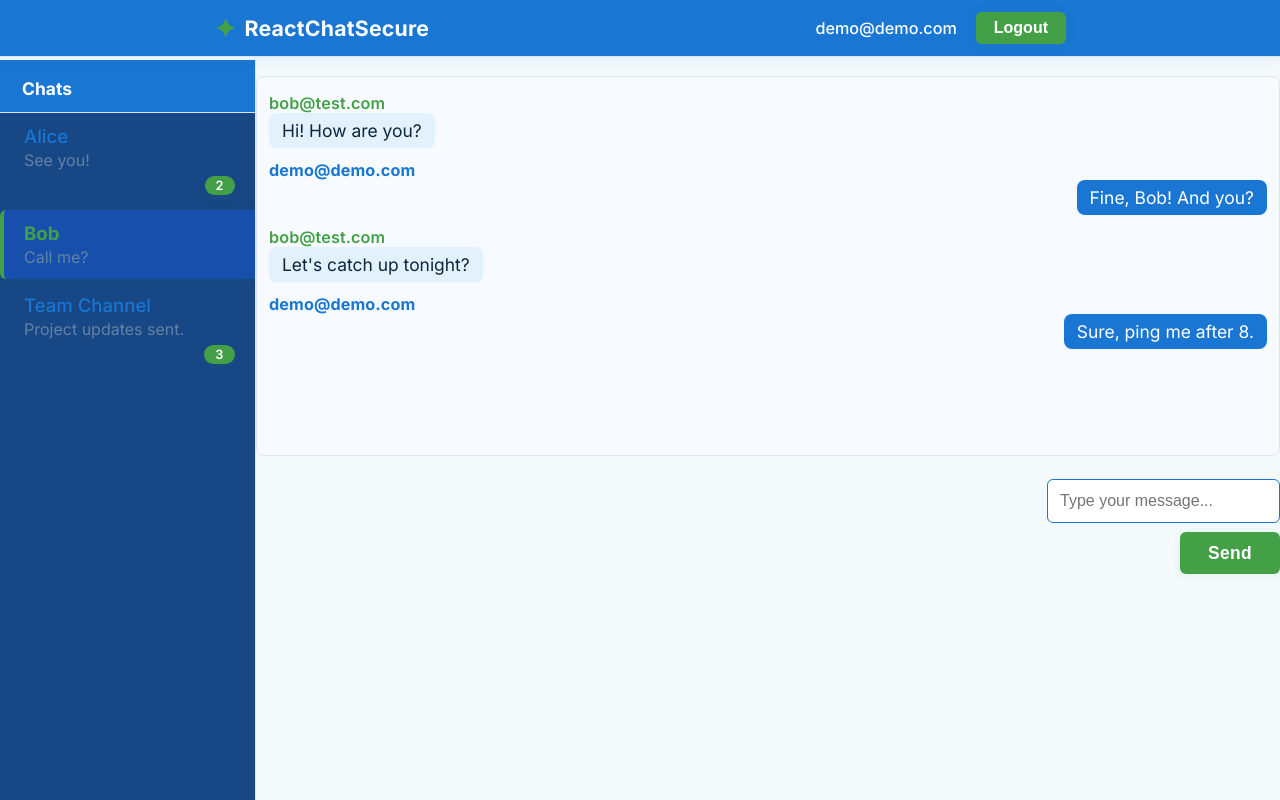
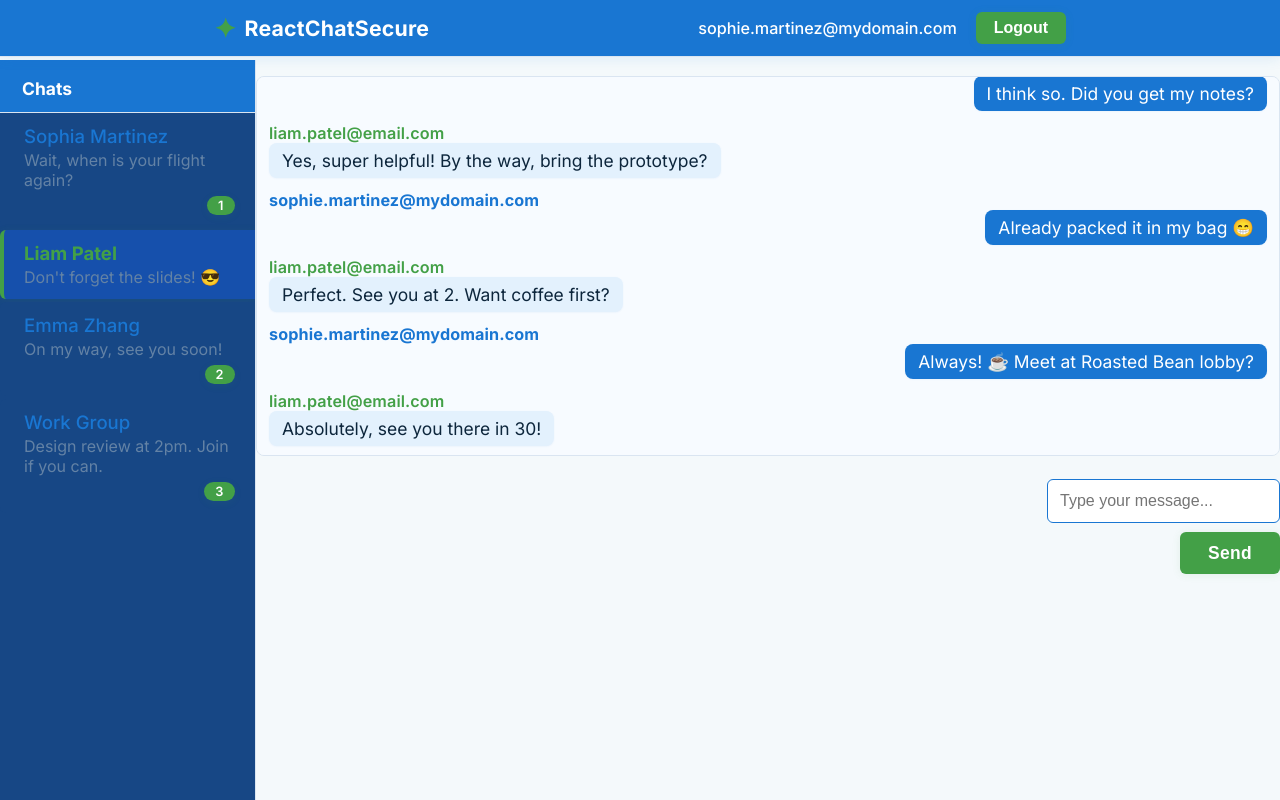
Before and after one commit to Workflow-Manager-admin/reactchatsecure-102972-9d9b82f5, a React (Create React App) app in the folder reactchatsecure/: page / in a window 1280 px wide. Built offline with nearby package versions, Linux system fonts and the light colour scheme; the HTML template or start-up script is replaced by a standard one.

Commit message:
Auto-commit: Changes as of 2025-05-29T11:12:33.163775+00:00

```diff
--- a/reactchatsecure/src/App.js
+++ b/reactchatsecure/src/App.js
@@ -8,18 +8,24 @@ import ChatInput from './components/ChatInput';
 // PUBLIC_INTERFACE
 function App() {
   // Static demo data for Messenger UI only (authentication logic removed!)
+  // -- Realistic contacts
   const demoSidebarChats = [
-    { id: 1, name: 'Alice', lastMsg: 'See you!', unread: 2, active: false },
-    { id: 2, name: 'Bob', lastMsg: 'Call me?', unread: 0, active: true },
-    { id: 3, name: 'Team Channel', lastMsg: 'Project updates sent.', unread: 3, active: false }
+    { id: 1, name: 'Sophia Martinez', lastMsg: 'Wait, when is your flight again?', unread: 1, active: false },
+    { id: 2, name: 'Liam Patel', lastMsg: "Don't forget the slides! 😎", unread: 0, active: true },
+    { id: 3, name: 'Emma Zhang', lastMsg: 'On my way, see you soon!', unread: 2, active: false },
+    { id: 4, name: 'Work Group', lastMsg: 'Design review at 2pm. Join if you can.', unread: 3, active: false }
   ];
+  // -- Realistic chat
   const demoMessages = [
-    { email: "bob@test.com", text: "Hi! How are you?" },
-    { email: "demo@demo.com", text: "Fine, Bob! And you?" },
-    { email: "bob@test.com", text: "Let's catch up tonight?" },
-    { email: "demo@demo.com", text: "Sure, ping me after 8." }
+    { email: "liam.patel@email.com", text: "Hey! Ready for our meeting this afternoon?" },
+    { email: "sophie.martinez@mydomain.com", text: "I think so. Did you get my notes?" },
+    { email: "liam.patel@email.com", text: "Yes, super helpful! By the way, bring the prototype?" },
+    { email: "sophie.martinez@mydomain.com", text: "Already packed it in my bag 😁" },
+    { email: "liam.patel@email.com", text: "Perfect. See you at 2. Want coffee first?" },
+    { email: "sophie.martinez@mydomain.com", text: "Always! ☕ Meet at Roasted Bean lobby?" },
+    { email: "liam.patel@email.com", text: "Absolutely, see you there in 30!" }
   ];
-  const demoUser = { email: "demo@demo.com" };
+  const demoUser = { email: "sophie.martinez@mydomain.com" };
 
   // Render Messenger only (no Login/Register or auth logic)
   return (
```
Also changed, not shown: 2 other files (tests, documents, lock files or other folders).
